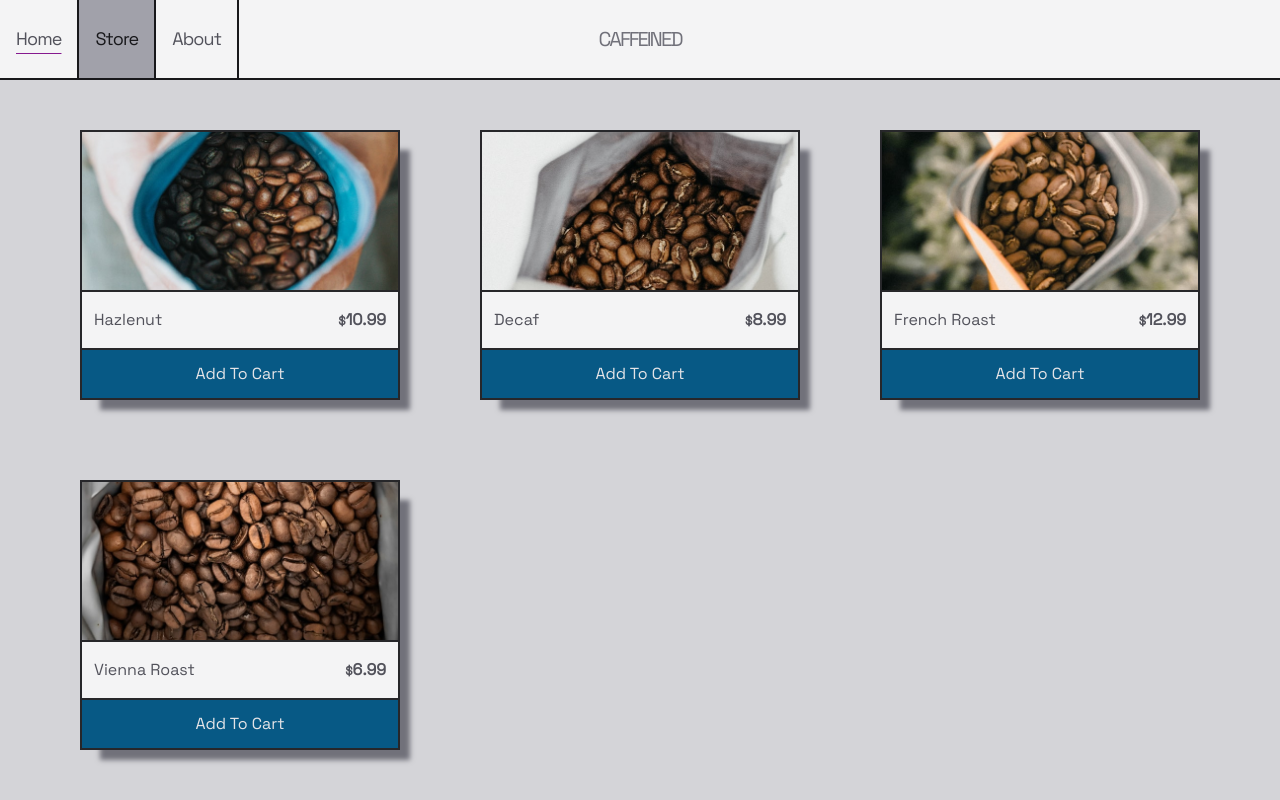
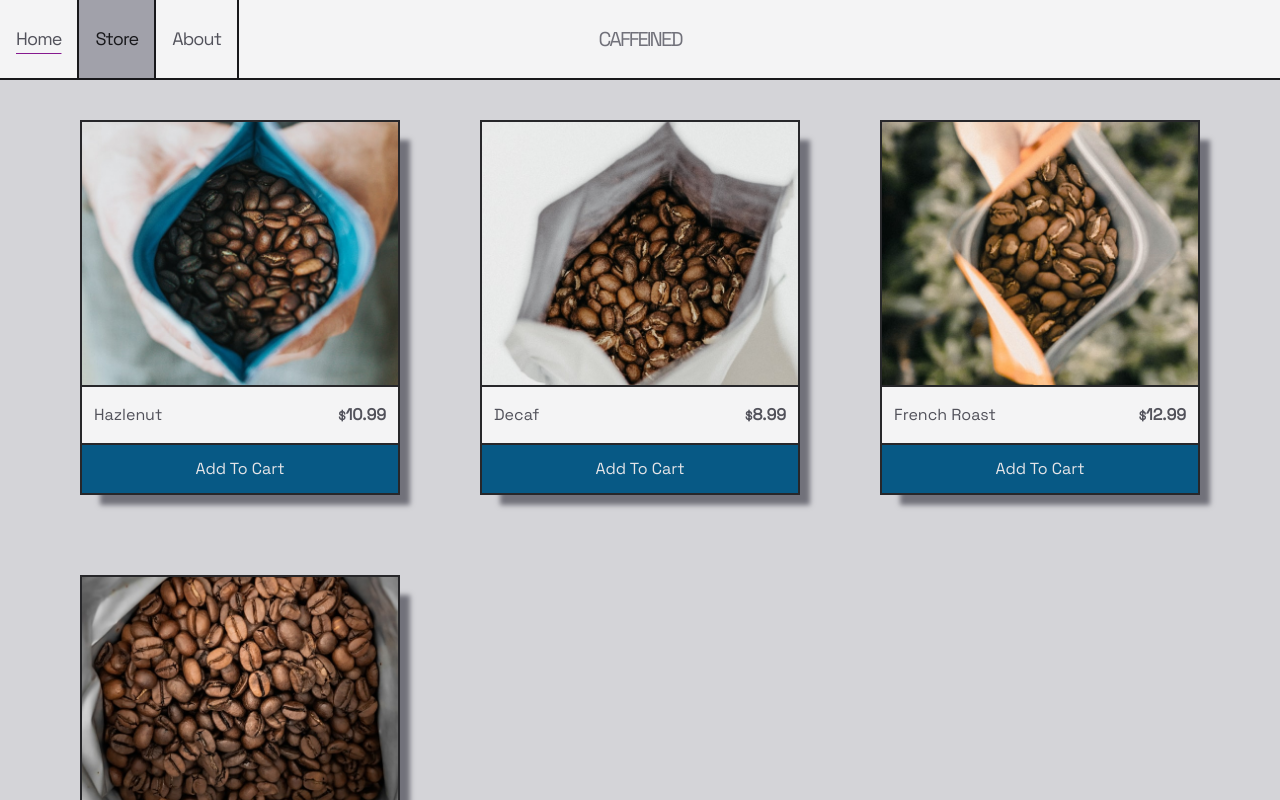
Before and after one commit to sisyphusCoding/shoppingcart, a Next.js app: page /store in a window 1280 px wide. Shown: the top 800 px of the page. Built offline with nearby package versions, Linux system fonts and the light colour scheme.

Commit message:
improved some UIUX

```diff
--- a/components/Cart.tsx
+++ b/components/Cart.tsx
@@ -29,7 +29,7 @@ const Cart: FC<Props> = ({ isOpen }) => {
     if (cartQuantity === 0) {
       closeCart();
     }
-  }, [cartQuantity,closeCart]);
+  }, [cartQuantity, closeCart]);
 
   useEffect(() => {
     if (isOpen) {
@@ -69,7 +69,7 @@ const Cart: FC<Props> = ({ isOpen }) => {
   return (
     <AnimatePresence exitBeforeEnter>
       {isOpen ? (
-        <div className="absolute top-0 right-0 min-h-screen min-w-[100vw] flex items-center justify-between">
+        <div className="overflow-hidden absolute top-0 right-0 min-h-screen min-w-[100vw] flex items-center justify-between">
           <motion.div
             onClick={() => closeCart()}
             variants={childWrap}
--- a/components/Navbar.tsx
+++ b/components/Navbar.tsx
@@ -36,7 +36,7 @@ const Navbar: FC = () => {
       <section
         className={`
         overflow-hidden
-        h-14 lg:h-20
+        h-14 lg:h-20 md:h-16
         border-b-2 border-zinc-900
         bg-zinc-100
         items-center justify-between
--- a/components/StoreItem.tsx
+++ b/components/StoreItem.tsx
@@ -44,7 +44,7 @@ const StoreItem: FC<Props> = ({ id, name, price, imgUrl }) => {
     >
       <div
         className={`
-      md:h-fit
+      lg:h-fit
       h-[40vmin] w-full overflow-hidden
 
       ${
@@ -61,7 +61,7 @@ const StoreItem: FC<Props> = ({ id, name, price, imgUrl }) => {
           layout="responsive"
           objectFit="cover"
           src={imgUrl}
-          height={150}
+          height={250}
           width={300}
           alt={name}
         />
```
